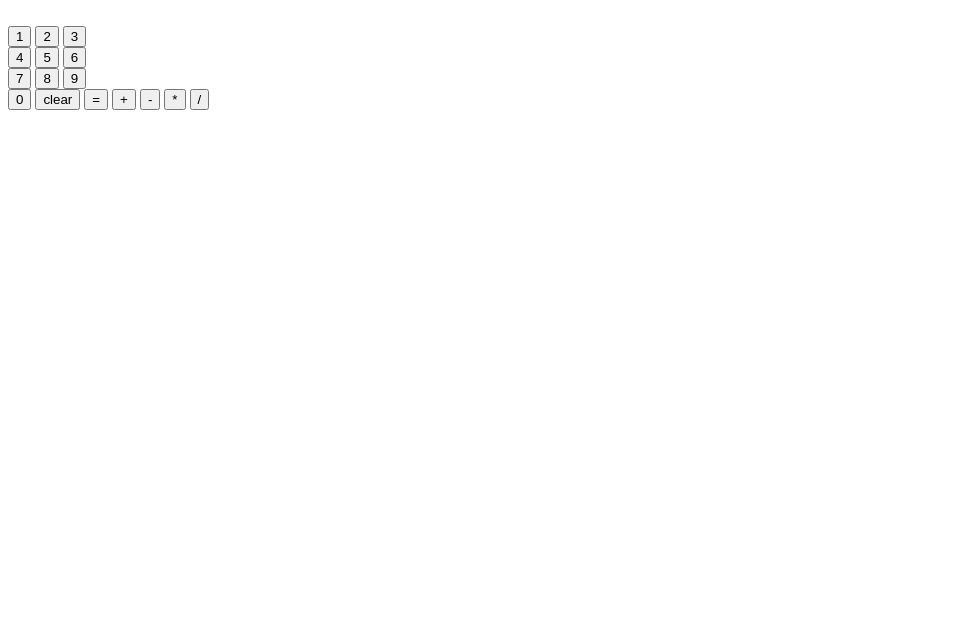
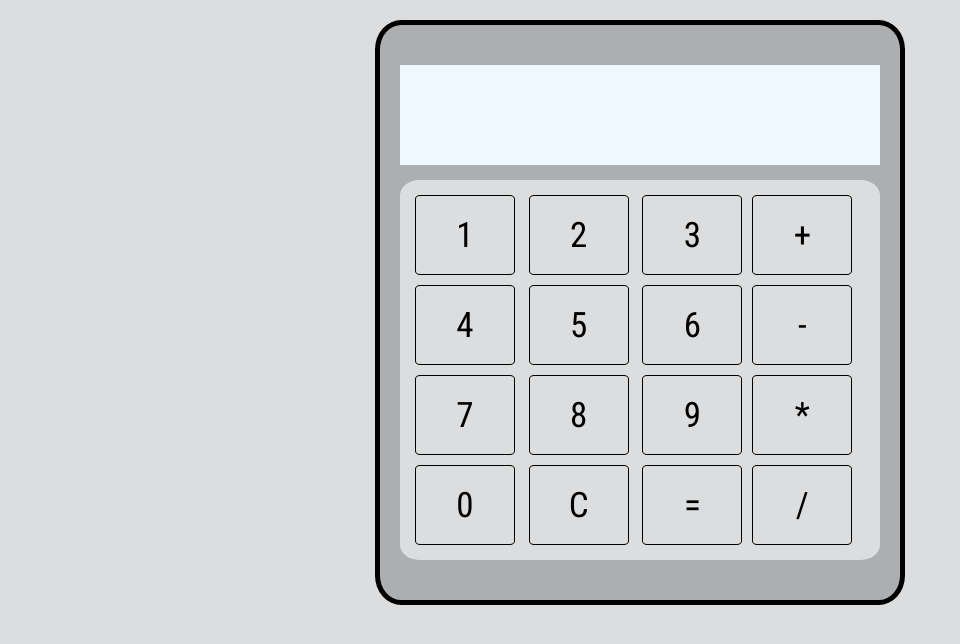
Before and after one commit to aleksishere/odin-calculator, a plain HTML site: page index.html in a window 1280 px wide. Shown: the whole page, without its empty margins (0-960 px from the left). Drawn offline with Linux system fonts and the light colour scheme.

Commit message:
Added styling

```diff
--- a/index.html
+++ b/index.html
@@ -6,25 +6,38 @@
     <meta name="viewport" content="width=device-width, initial-scale=1.0">
     <title>Calculator</title>
     <link rel="stylesheet" href="style.css">
+    <link rel="preconnect" href="https://fonts.googleapis.com">
+    <link rel="preconnect" href="https://fonts.gstatic.com" crossorigin>
+    <link href="https://fonts.googleapis.com/css2?family=Roboto+Condensed&display=swap" rel="stylesheet">
 </head>
 <body>
-    <span id="display"></span> <br>
-    <button class="number">1</button>
-    <button class="number">2</button>
-    <button class="number">3</button> <br>
-    <button class="number">4</button>
-    <button class="number">5</button>
-    <button class="number">6</button> <br>
-    <button class="number">7</button>
-    <button class="number">8</button>
-    <button class="number">9</button> <br>
-    <button class="number">0</button>
-    <button id="clear">clear</button>
-    <button id="doMath">=</button>
-    <button id="add" class="operate">+</button>
-    <button id="subtract" class="operate">-</button>
-    <button id="multiply" class="operate">*</button>
-    <button id="divide" class="operate">/</button>
+    <main>
+        <nav>
+            <div id="display"></div>
+        </nav>
+        <div id="wrapper">
+            <section>
+                <button class="number buttons">1</button>
+                <button class="number buttons">2</button>
+                <button class="number buttons">3</button> <br>
+                <button class="number buttons">4</button>
+                <button class="number buttons">5</button>
+                <button class="number buttons">6</button> <br>
+                <button class="number buttons">7</button>
+                <button class="number buttons">8</button>
+                <button class="number buttons">9</button> <br>
+                <button class="number buttons">0</button>
+                <button id="clear" class="buttons">C</button>
+                <button id="doMath" class="buttons">=</button>
+            </section>
+            <aside>
+                <button id="add" class="operate buttons">+</button>
+                <button id="subtract" class="operate buttons">-</button>
+                <button id="multiply" class="operate buttons">*</button>
+                <button id="divide" class="operate buttons">/</button>
+            </aside>
+        </div>
+    </main>
 
     <script src="script.js"></script>
 </body>
--- a/script.js
+++ b/script.js
@@ -2,6 +2,7 @@ let firstNumber;
 let secoundNumber;
 let operator;
 let result;
+const buttons = Array.from(document.querySelectorAll('button'));
 const btn = Array.from(document.querySelectorAll('.number'));
 const operators = Array.from(document.querySelectorAll('.operate'));
 const display = document.getElementById('display');
@@ -23,40 +24,68 @@ function divide(a,b) {
 
 function operate(operator,a,b) {
     if(operator == 'add') {
+        resetDisplay()
         return add(a,b);
     }
     if(operator == 'subtract') {
+        resetDisplay()
         return subtract(a,b);
     }
     if(operator == 'multiply') {
+        resetDisplay()
         return multiply(a,b);
     }
     if(operator == 'divide') {
         if(a == 0 || b == 0) {
-            return "ERROR";
+            return "0";
         } else {
+            resetDisplay()
             return divide(a,b);
         }
     }
 }
 
+function resetDisplay() {
+    buttons.forEach(button => button.addEventListener("click", resetDisplayDetect),true);
+}
+
+function resetDisplayDetect() {
+    display.innerText = '';
+    buttons.forEach(button => button.removeEventListener("click", resetDisplayDetect),true);
+}
+
+
 function changeDisplay() {
+    if(this.textContent == "0" && display.innerText == '' && operator === undefined) { //Check if first number is 0
+        return false;
+    }
     display.innerText = display.innerText + this.textContent;
 }
 
 function saveOperator() {
+    if(display.innerText == '' || display.innerText =='0') { //Prevent clicking multiple signs
+        return false;
+    }
     firstNumber = display.innerText;
     operator = this.id;
     display.innerText = '';
 }
 
+function clearText() {
+    display.innerText = display.innerText.slice(0, -1); //Clear function
+}
+
 function doMath() {
     secoundNumber = display.innerText;
-    result = operate(operator, Number(firstNumber), Number(secoundNumber));
-    display.innerText = result;
+    if(secoundNumber === '') { //Secound number can't be null
+        return false;
+    }
+    display.innerText = operate(operator, Number(firstNumber), Number(secoundNumber));
+    firstNumber = 0;
+    secoundNumber = 0;
 }
 
-clear.addEventListener('click', () => display.innerText = '');
+clear.addEventListener('click', clearText);
 btn.forEach(button => button.addEventListener("click", changeDisplay));
 operators.forEach(operator => operator.addEventListener("click", saveOperator));
 equal.addEventListener("click", doMath);
--- a/style.css
+++ b/style.css
@@ -0,0 +1,53 @@
+* {
+    background-color: rgb(220, 221, 222);
+    font-family: 'Roboto Condensed', sans-serif;
+}
+
+#wrapper {
+    display: flex;
+    border-radius: 4%;
+    padding: 10px;
+}
+
+main {
+    margin-left: auto;
+    margin-right: auto;
+    margin-top: 20px;
+    max-width: 480px;
+    border: 5px solid black;
+    padding: 40px 20px;
+    border-radius: 5%;
+    background-color: rgb(172, 174, 176);
+}
+
+aside {
+    display: flex;
+    flex-direction: column;
+
+}
+
+button {
+    width: 100px;
+    height: 80px;
+    font-size: 35px;
+    border-radius: 5%;
+    border: 1px solid black;
+    margin: 5px;
+}
+
+.buttons:hover {
+    background-color: rgb(179, 202, 202);
+}
+
+#display {
+    background-color: aliceblue;
+    max-width: 480px;
+    min-height: 100px;
+    font-size: 40px;
+    display: flex;
+    word-break: break-all;
+    align-items: center;
+    justify-content: flex-end;
+    text-align: right;
+    margin-bottom: 15px;
+}
```
